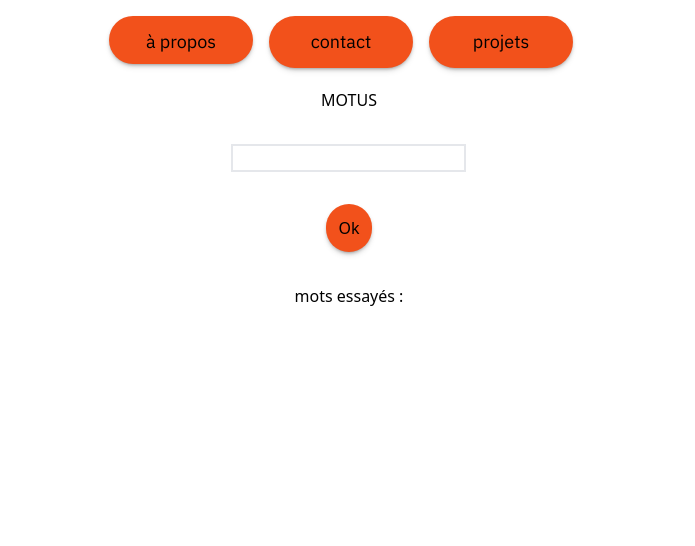
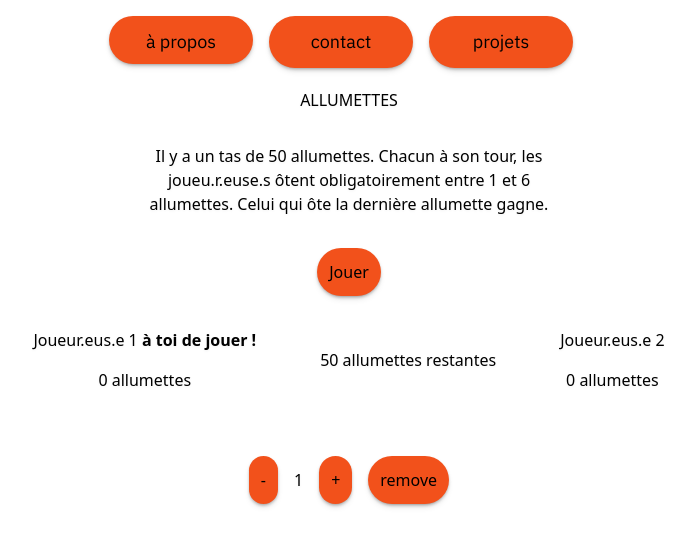
Before and after one commit to NolwenMaj/PortfolioTer, a Next.js app in the folder my-project/: page /games in a window 1280 px wide. Shown: the top 546 px of the page, without its empty margins (291-986 px from the left). Built offline with nearby package versions, Linux system fonts and the light colour scheme.

Commit message:
random first player

```diff
--- a/my-project/src/components/Allumettes.js
+++ b/my-project/src/components/Allumettes.js
@@ -1,9 +1,8 @@
 import { useState, useEffect } from "react";
 
 /* TO DO
-mise en page
-random first player
-add players
+1.mise en page
+2.add players
 */
 
 export default function Allumettes() {
@@ -12,7 +11,7 @@ export default function Allumettes() {
   const [matchesLeft, setMatchesLeft] = useState(50);
   const [players, setPlayers] = useState({
     matchesP1: 0,
-    stateP1: playerOn,
+    stateP1: "",
     matchesP2: 0,
     stateP2: "",
   });
@@ -20,6 +19,19 @@ export default function Allumettes() {
   useEffect(() => {
     checkIfWin();
   }, [matchesLeft]);
+
+  const randomFirstPlayer = () => {
+    let randomNumber = Math.random();
+    if (randomNumber <= 0.5) {
+      setPlayers((previousState) => {
+        return { ...previousState, stateP1: "", stateP2: playerOn };
+      });
+    } else {
+      setPlayers((previousState) => {
+        return { ...previousState, stateP2: "", stateP1: playerOn };
+      });
+    }
+  };
 
   const removeLessOrMoreMatches = (lessOrMore) => {
     if (lessOrMore == "more" && matches < 6 && matches < matchesLeft) {
@@ -71,7 +83,7 @@ export default function Allumettes() {
 
   return (
     <section>
-      <div className="flex flex-col items-center mt-12">
+      <div className="flex flex-col items-center mt-12 drop-shadow-sm">
         <div className="flex flex-col w-2/3 text-center items-center space-y-8">
           <h1> ALLUMETTES </h1>
           <p className="w-1/2">
@@ -79,6 +91,9 @@ export default function Allumettes() {
             joueu.r.euse.s ôtent obligatoirement entre 1 et 6 allumettes. Celui
             qui ôte la dernière allumette gagne.
           </p>
+          <button type="button" onClick={() => randomFirstPlayer()}>
+            Jouer
+          </button>
           <div className="flex flex-col space-y-16 items-center">
             <div className="flex flex-row space-x-16 items-center">
               <div className="flex flex-col space-y-4 items-center">
--- a/my-project/src/pages/games.js
+++ b/my-project/src/pages/games.js
@@ -23,8 +23,8 @@ export default function games() {
         />
       </Head>
       <Navbar />
-      {/* <Allumettes /> */}
-      <Motus />
+      <Allumettes />
+      {/*  <Motus /> */}
     </>
   );
 }
```
